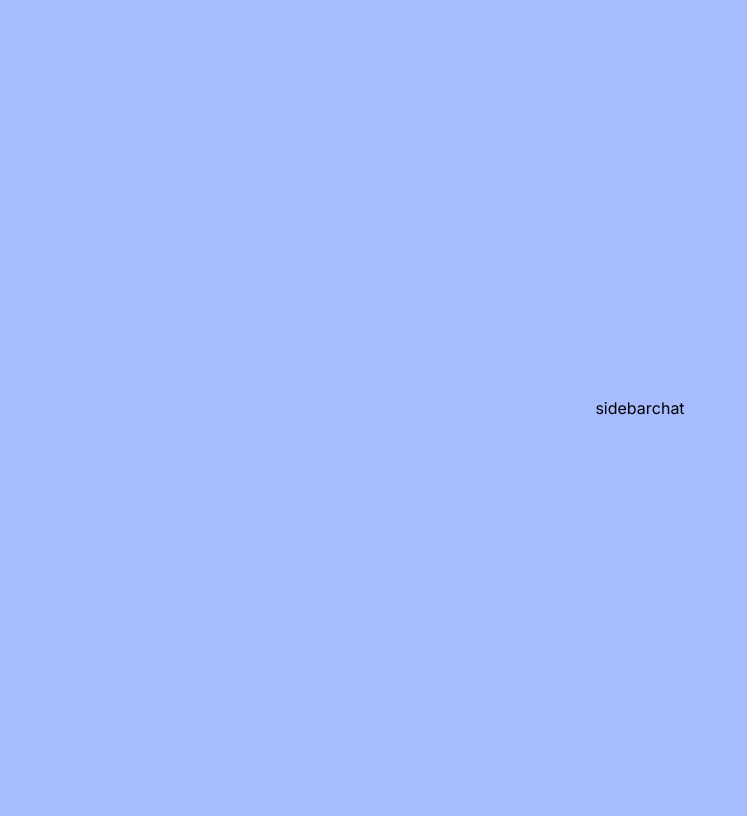
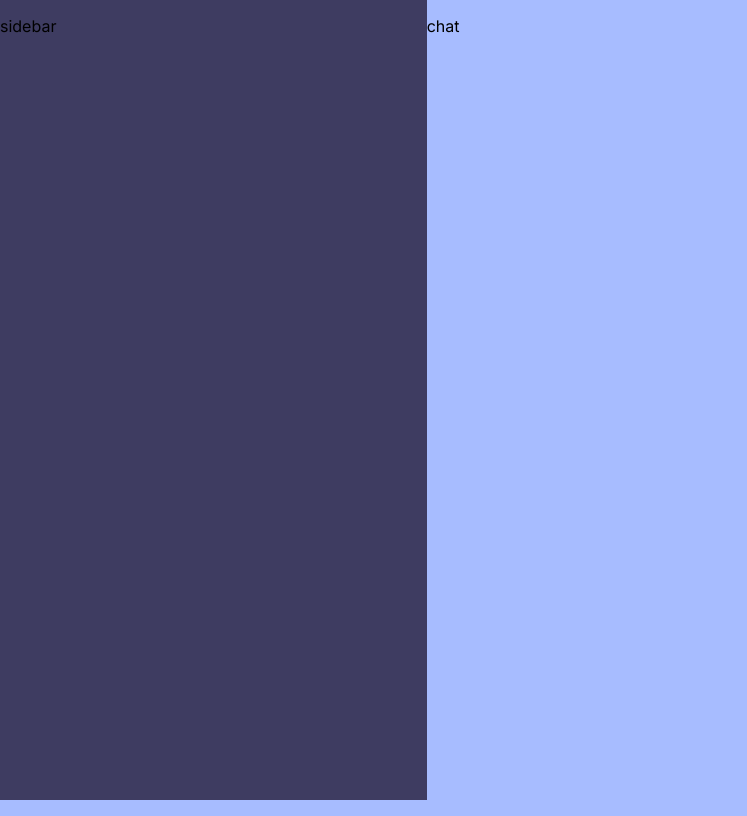
Before and after one commit to oSmartCoder/Chatly, a plain HTML site: page home.html in a window 1280 px wide. Shown: the whole page, without its empty margins (0-747 px from the left). Drawn offline with Linux system fonts and the light colour scheme.

Commit message:
Update style.css

```diff
--- a/style.css
+++ b/style.css
@@ -5,6 +5,7 @@
 body {
     background-color: #a7bcff;
     font-family: "Inter", sans-serif;
+    margin: 0;
 }
 
 /* Form Container */
@@ -98,18 +99,25 @@ body {
     background-color: #a7bcff;
     height: 100vh;
     display: flex;
-    align-items: center;
-    justify-content: center;
+
 }
 
 .home .container {
     display: flex;
-}
+    width: 100%;
+    height: 100%;
 
-.container .sidebar {
+
 
 }
 
-.container .chat {
+.sidebar {
+    flex: 1;
+    background-color: #3e3c61;
 
 }
+
+.chat {
+    flex: 2;
+
+}
```
